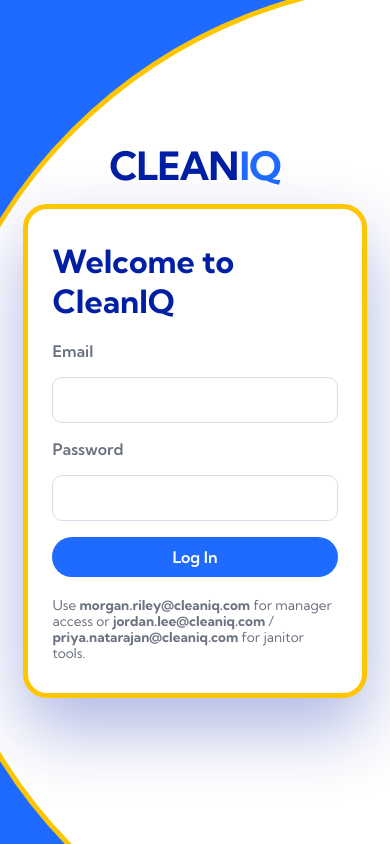
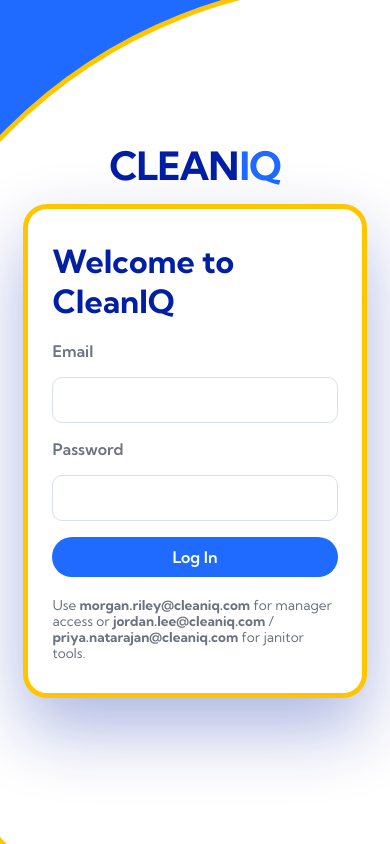
Before and after one commit to juliahart28/clean-IQ, a website: page public/index.html in a window 390 px wide. Drawn offline with nearby package versions, Linux system fonts and the light colour scheme; no server answers.

Commit message:
fixed again!

```diff
--- a/public/styles.css
+++ b/public/styles.css
@@ -105,7 +105,8 @@
     border-radius: 50%;
     border: var(--outline-weight) solid var(--brand-gold);
     top: 50%;
-    left: -20vmin; /* push the circle partly off the left edge */
+    left: auto;
+    right: -20vmin;
     transform: translateY(-50%);
     z-index: 0;
 }
@@ -889,6 +890,7 @@
     .login-screen::before {
         width: 120vmax;
         height: 120vmax;
+        left: auto;
         right: -58vmax;
         top: 58%;
     }
```
